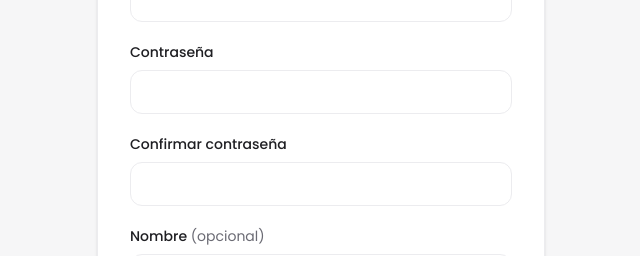
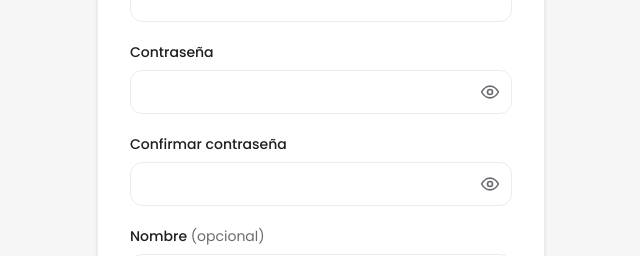
Before and after one commit to 4GeeksAcademy/nadine-kupferschmidt-ai-engineering-company-project-monorepo-hito1, a Next.js app in the folder uis/backoffice/: page /register in a window 1280 px wide. Shown: the part 239-495 px from the top of the page, without its empty margins (319-959 px from the left). Built offline with nearby package versions, Linux system fonts and the light colour scheme.

Commit message:
Agrega botón para mostrar u ocultar la contraseña en los formularios

```diff
--- a/uis/backoffice/app/(authenticated)/account/change-password/page.tsx
+++ b/uis/backoffice/app/(authenticated)/account/change-password/page.tsx
@@ -1,6 +1,7 @@
 "use client";
 
 import { useState, type FormEvent } from "react";
+import PasswordInput from "@/components/PasswordInput";
 import { apiFetch } from "@/lib/api";
 
 const inputClassName =
@@ -83,8 +84,7 @@ export default function ChangePasswordPage() {
       >
         <label className="flex flex-col gap-1 text-sm text-bo-muted">
           Contraseña actual
-          <input
-            type="password"
+          <PasswordInput
             autoComplete="current-password"
             required
             value={currentPassword}
@@ -95,8 +95,7 @@ export default function ChangePasswordPage() {
 
         <label className="flex flex-col gap-1 text-sm text-bo-muted">
           Nueva contraseña
-          <input
-            type="password"
+          <PasswordInput
             autoComplete="new-password"
             required
             minLength={8}
@@ -108,8 +107,7 @@ export default function ChangePasswordPage() {
 
         <label className="flex flex-col gap-1 text-sm text-bo-muted">
           Confirmar nueva contraseña
-          <input
-            type="password"
+          <PasswordInput
             autoComplete="new-password"
             required
             minLength={8}
--- a/uis/backoffice/app/login/page.tsx
+++ b/uis/backoffice/app/login/page.tsx
@@ -3,6 +3,7 @@
 import Link from "next/link";
 import { useRouter, useSearchParams } from "next/navigation";
 import { Suspense, useState, type FormEvent } from "react";
+import PasswordInput from "@/components/PasswordInput";
 import { setToken } from "@/lib/auth";
 
 type LoginResponse = {
@@ -108,10 +109,9 @@ export default function LoginPage() {
             >
               Contraseña
             </label>
-            <input
+            <PasswordInput
               id="password"
               name="password"
-              type="password"
               autoComplete="current-password"
               required
               value={password}
--- a/uis/backoffice/app/register/page.tsx
+++ b/uis/backoffice/app/register/page.tsx
@@ -3,6 +3,7 @@
 import Link from "next/link";
 import { useRouter } from "next/navigation";
 import { useState, type FormEvent } from "react";
+import PasswordInput from "@/components/PasswordInput";
 import { setToken } from "@/lib/auth";
 
 type ApiValidationError = {
@@ -188,10 +189,9 @@ export default function RegisterPage() {
             <label htmlFor="password" className="mb-2 block text-sm font-medium text-bo-text">
               Contraseña
             </label>
-            <input
+            <PasswordInput
               id="password"
               name="password"
-              type="password"
               autoComplete="new-password"
               required
               value={password}
@@ -209,10 +209,9 @@ export default function RegisterPage() {
             <label htmlFor="confirmPassword" className="mb-2 block text-sm font-medium text-bo-text">
               Confirmar contraseña
             </label>
-            <input
+            <PasswordInput
               id="confirmPassword"
               name="confirmPassword"
-              type="password"
               autoComplete="new-password"
               required
               value={confirmPassword}
--- a/uis/backoffice/app/reset-password/page.tsx
+++ b/uis/backoffice/app/reset-password/page.tsx
@@ -3,6 +3,7 @@
 import Link from "next/link";
 import { useRouter, useSearchParams } from "next/navigation";
 import { Suspense, useState, type FormEvent } from "react";
+import PasswordInput from "@/components/PasswordInput";
 
 const inputClassName =
   "min-h-11 w-full rounded-xl border border-bo-border bg-bo-surface px-4 text-sm text-bo-text outline-none focus-visible:border-bo-text focus-visible:ring-2 focus-visible:ring-bo-accent";
@@ -100,10 +101,9 @@ function ResetPasswordForm() {
           >
             Nueva contraseña
           </label>
-          <input
+          <PasswordInput
             id="new-password"
             name="new-password"
-            type="password"
             autoComplete="new-password"
             required
             minLength={8}
@@ -120,10 +120,9 @@ function ResetPasswordForm() {
           >
             Confirmar contraseña
           </label>
-          <input
+          <PasswordInput
             id="confirm-password"
             name="confirm-password"
-            type="password"
             autoComplete="new-password"
             required
             minLength={8}
--- /dev/null
+++ b/uis/backoffice/components/PasswordInput.tsx
@@ -0,0 +1,46 @@
+"use client";
+
+import { useState, type ComponentProps } from "react";
+
+type PasswordInputProps = Omit<ComponentProps<"input">, "type">;
+
+export default function PasswordInput({
+  className,
+  disabled,
+  ...props
+}: PasswordInputProps) {
+  const [visible, setVisible] = useState(false);
+
+  return (
+    <div className="relative">
+      <input
+        {...props}
+        type={visible ? "text" : "password"}
+        disabled={disabled}
+        className={`${className ?? ""} !pr-12`}
+      />
+      <button
+        type="button"
+        onClick={() => setVisible((current) => !current)}
+        aria-label={visible ? "Ocultar contraseña" : "Mostrar contraseña"}
+        disabled={disabled}
+        className="absolute right-1 top-1/2 inline-flex h-9 w-9 -translate-y-1/2 items-center justify-center rounded-full text-bo-muted hover:text-bo-text focus-visible:outline-2 focus-visible:outline-offset-2 focus-visible:outline-bo-text disabled:cursor-not-allowed disabled:opacity-60"
+      >
+        <svg
+          aria-hidden="true"
+          viewBox="0 0 24 24"
+          className="h-5 w-5"
+          fill="none"
+          stroke="currentColor"
+          strokeWidth={2}
+          strokeLinecap="round"
+          strokeLinejoin="round"
+        >
+          <path d="M2 12s3.5-7 10-7 10 7 10 7-3.5 7-10 7S2 12 2 12Z" />
+          <circle cx="12" cy="12" r="3" />
+          {visible && <path d="M3 3l18 18" />}
+        </svg>
+      </button>
+    </div>
+  );
+}
```
